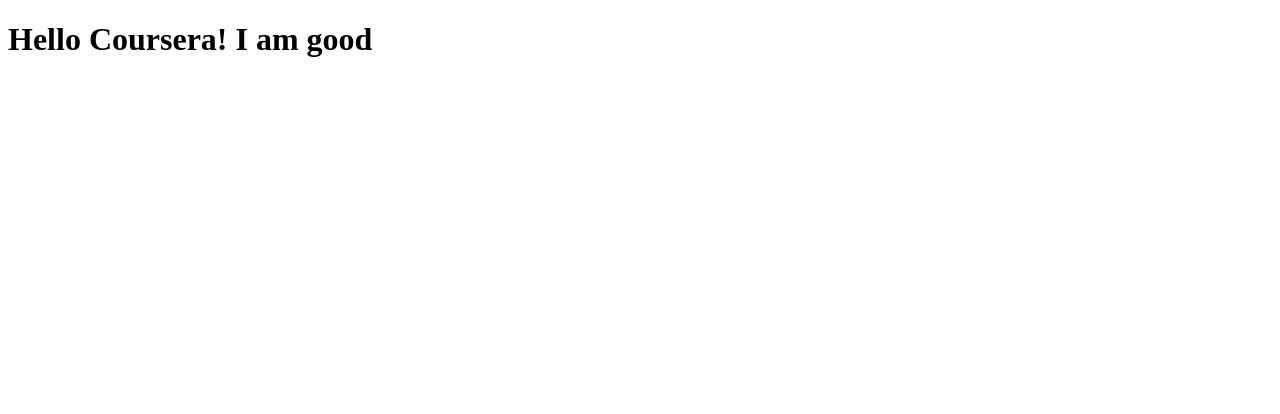
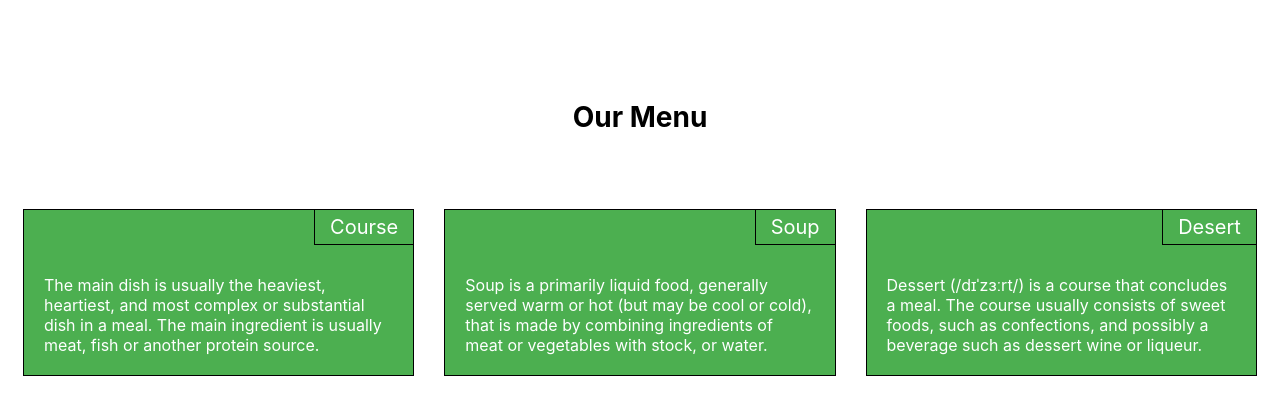
Before and after one commit to SathvikJoel/Coursera-Course, a plain HTML site: page site/index.html in a window 1280 px wide. Drawn offline with Linux system fonts and the light colour scheme.

Commit message:
module-2-solution

```diff
--- /dev/null
+++ b/site/css/style.css
@@ -0,0 +1,84 @@
+*{
+    box-sizing: border-box;
+}
+body{
+    font-family: -apple-system, BlinkMacSystemFont, 'Segoe UI', Roboto, Oxygen, Ubuntu, Cantarell, 'Open Sans', 'Helvetica Neue', sans-serif;
+}
+/******* Genral styles ******/
+h1{
+    text-align: center;
+    margin-top: 100px;
+    margin-bottom: 60px;
+    margin-left: auto;
+    margin-right: auto;
+    font-size: 175%;
+}
+section:hover{
+    border-color: red;
+}
+section{
+    position: relative;
+    border: 1px solid black;
+    background-color: #4CAF50;
+    color: white;
+}
+.Stitle{
+    position: absolute;
+    text-align: center;
+    padding-left: 15px;
+    padding-right: 15px;
+    padding-top: 5px;
+    padding-bottom: 5px;
+    right: -1px;
+    top: -1px;
+    border: 1px solid black;
+    font-size: 125%;
+    overflow: auto;
+}
+p{
+    margin: 0px;
+    padding-top: 65px;
+    padding-right: 20px;
+    padding-left: 20px;
+    padding-bottom: 20px;
+
+}
+
+/******* Desktop view ******/
+@media ( min-width: 992px ){
+    .col-lg-4{
+        width: 33.33%;
+        float:left;
+        padding:15px;
+        padding-bottom: 0px;
+
+    }
+}
+
+/******* Tablet View *******/
+@media (min-width: 768px) and (max-width: 991px){
+    .col-md-6{
+        width: 50%;
+        float:left;
+        padding: 20px;
+        padding-bottom: 15px;
+        height: 100%;
+    }
+
+    .col-md-12{
+        clear: left;
+        width: 100%;
+        padding: 15px;
+    }
+}
+
+/******* Mobile View ******/
+@media (max-width: 767px){
+    nav{
+        padding: 15px;
+    }
+
+    nav .Stitle{
+        left: 70%;
+    }
+}
--- a/site/index.html
+++ b/site/index.html
@@ -1,10 +1,34 @@
-<!DOCTYPE html>
+ <!DOCTYPE html>
 <html>
     <head>
-        <title> Hello Coursera !</title>
+        <meta charset="utf-8">
+        <meta http-equiv="X-UA-Compatible" content="IE=edge">
+        <meta name="viewport" content="width=device-width initial-scale=1">
+
+        <title> HTML is cool ha</title>
+        <link rel="stylesheet" href="css/style.css">
     </head>
+    <body>
+        <h1>Our Menu</h1>
+       <nav class="col-lg-4 col-md-6">
+           <section id="section1">
+                <div id="title1" class="Stitle">Course</div>
+                <p>The main dish is usually the heaviest, heartiest, and most complex or substantial dish in a meal. The main ingredient is usually meat, fish or another protein source. </p>
+            </section>
+       </nav>
+
+        <nav class="col-lg-4 col-md-6">
+            <section id="section2">
+                <div id="title2" class="Stitle">Soup</div>
+                <p>Soup is a primarily liquid food, generally served warm or hot (but may be cool or cold), that is made by combining ingredients of meat or vegetables with stock, or water. </p>
+            </section>
+        </nav>
+
+        <nav class="col-lg-4 col-md-12">
+            <section id="section3">
+                <div id="title3" class="Stitle">Desert</div>
+                <p>Dessert (/dɪˈzɜːrt/) is a course that concludes a meal. The course usually consists of sweet foods, such as confections, and possibly a beverage such as dessert wine or liqueur.</p>
+            </section>
+        </nav>
+    </body>
 </html>
-<body>
-    <h1> Hello Coursera! I am good </h1>
-</body>
-</html>
```
